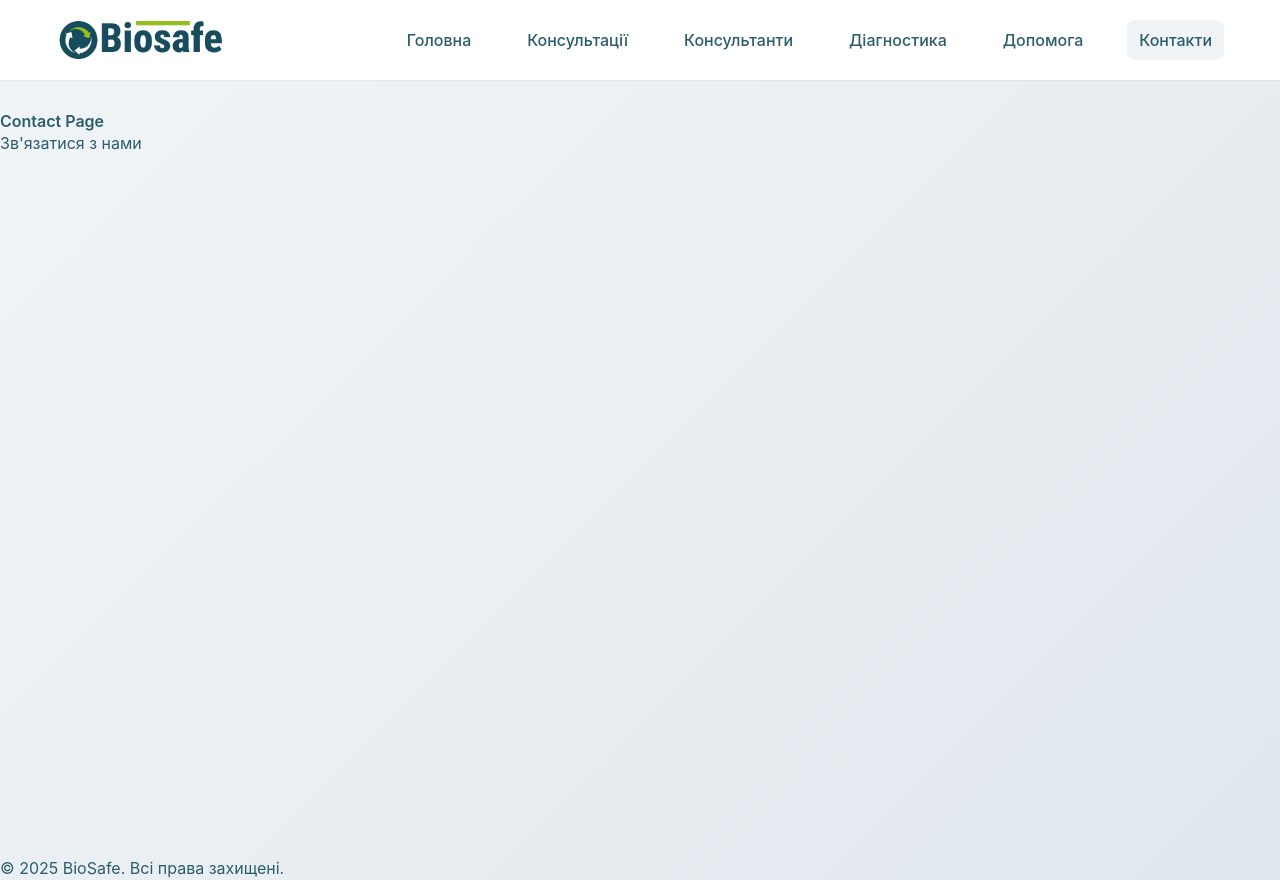
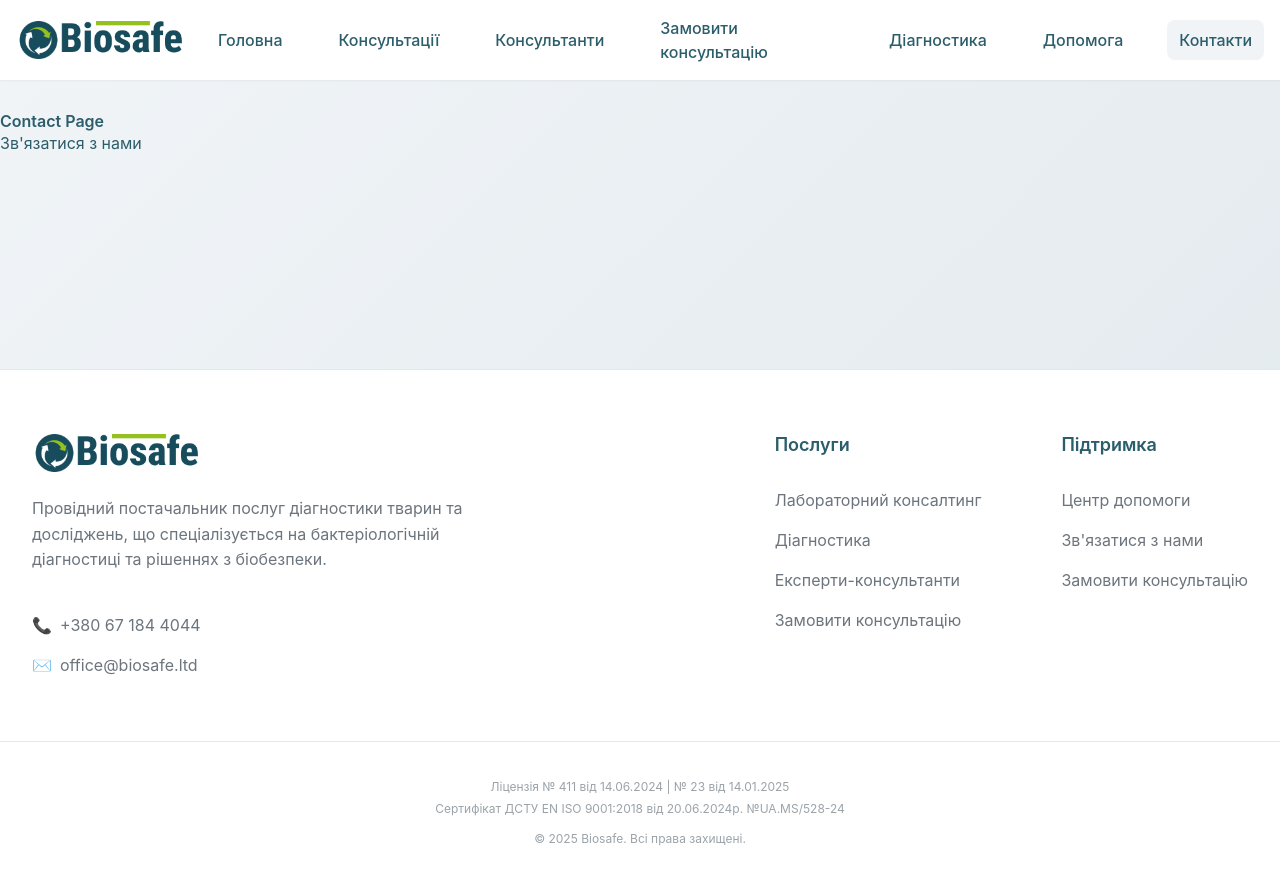
Before and after one commit to Greenfield-Taster/biosafe, a React (Vite) app: page /biosafe/contact in a window 1280 px wide. Built offline with nearby package versions, Linux system fonts and the light colour scheme.

Commit message:
Add footer and it`s styles

```diff
--- a/src/components/Footer.jsx
+++ b/src/components/Footer.jsx
@@ -1,11 +1,81 @@
 import React from "react";
+import { Link } from "react-router-dom";
+import logo from "../assets/Logo-Biosafe.png";
 import "../styles/components/Footer.scss";
 
 const Footer = () => {
   return (
     <footer className="footer">
       <div className="footer__container">
-        <p className="footer__text">© 2025 BioSafe. Всі права захищені.</p>
+        <div className="footer__about">
+          <div className="footer__logo">
+            <img src={logo} alt="Biosafe" />
+          </div>
+          <p>
+            Провідний постачальник послуг діагностики тварин та досліджень, що
+            спеціалізується на бактеріологічній діагностиці та рішеннях з
+            біобезпеки.
+          </p>
+          <div className="footer__contact">
+            <div className="footer__contact-item">
+              <span>📞</span>
+              <span>+380 67 184 4044</span>
+            </div>
+            <div className="footer__contact-item">
+              <span>✉️</span>
+              <span>office@biosafe.ltd</span>
+            </div>
+          </div>
+        </div>
+
+        <div className="footer__links">
+          <div className="footer__column">
+            <h4>Послуги</h4>
+            <ul>
+              <li>
+                <Link to="/consulting">Лабораторний консалтинг</Link>
+              </li>
+              <li>
+                <Link to="/diagnostics">Діагностика</Link>
+              </li>
+              <li>
+                <Link to="/consultants">Експерти-консультанти</Link>
+              </li>
+              <li>
+                <Link to="/request-consultation">Замовити консультацію</Link>
+              </li>
+            </ul>
+          </div>
+
+          <div className="footer__column">
+            <h4>Підтримка</h4>
+            <ul>
+              <li>
+                <Link to="/help">Центр допомоги</Link>
+              </li>
+              <li>
+                <Link to="/contact">Зв'язатися з нами</Link>
+              </li>
+              <li>
+                <Link to="/request-consultation">Замовити консультацію</Link>
+              </li>
+            </ul>
+          </div>
+        </div>
+      </div>
+
+      <div className="footer__bottom">
+        <div className="footer__bottom-content">
+          <div className="footer__licenses">
+            <p>Ліцензія № 411 від 14.06.2024 | № 23 від 14.01.2025</p>
+            <p>
+              Сертифікат ДСТУ EN ISO 9001:2018 від 20.06.2024р. №UA.MS/528-24
+            </p>
+          </div>
+          <div className="footer__copyright">
+            <p>© 2025 Biosafe. Всі права захищені.</p>
+          </div>
+        </div>
       </div>
     </footer>
   );
--- a/src/styles/components/Footer.scss
+++ b/src/styles/components/Footer.scss
@@ -1,12 +1,311 @@
-// Footer Component Styles
+@import "../variables.scss";
+
 .footer {
-  // Основні стилі для футера
+  background: $white;
+  border-top: 1px solid #e5e7eb;
+  padding: $spacing-16 0 $spacing-8;
+  color: $text-secondary;
 
   &__container {
-    // Контейнер футера
+    max-width: 1400px;
+    margin: 0 auto;
+    padding: 0 $spacing-8;
+    display: grid;
+    grid-template-columns: 1fr auto;
+    gap: $spacing-20;
+    align-items: start;
   }
 
-  &__text {
-    // Текст футера
+  &__about {
+    max-width: 450px;
+
+    .footer__logo {
+      display: flex;
+      align-items: center;
+      gap: $spacing-3;
+      margin-bottom: $spacing-6;
+
+      img {
+        width: 190px;
+      }
+
+      span {
+        font-size: $font-size-2xl;
+        font-weight: $font-weight-semibold;
+        color: $primary-color;
+        font-family: $font-family-display;
+      }
+    }
+
+    p {
+      font-size: $font-size-base;
+      line-height: $line-height-relaxed;
+      color: $text-secondary;
+      margin-bottom: $spacing-10;
+    }
+  }
+
+  &__contact {
+    display: flex;
+    flex-direction: column;
+    gap: $spacing-4;
+
+    &-item {
+      display: flex;
+      align-items: center;
+      gap: $spacing-2;
+      font-size: $font-size-base;
+      color: $text-secondary;
+
+      span:first-child {
+        font-size: 16px;
+        color: $primary-color;
+      }
+    }
+  }
+
+  &__links {
+    display: flex;
+    gap: $spacing-20;
+  }
+
+  &__column {
+    h4 {
+      font-size: $font-size-lg;
+      font-weight: $font-weight-semibold;
+      color: $text-primary;
+      margin-bottom: $spacing-8;
+      font-family: $font-family-display;
+    }
+
+    ul {
+      list-style: none;
+      padding: 0;
+      margin: 0;
+      display: flex;
+      flex-direction: column;
+      gap: $spacing-4;
+
+      li {
+        a {
+          font-size: $font-size-base;
+          color: $text-secondary;
+          text-decoration: none;
+          transition: color $transition-normal;
+
+          &:hover {
+            color: $primary-color;
+          }
+        }
+      }
+    }
+  }
+
+  &__bottom {
+    margin-top: $spacing-16;
+    padding-top: $spacing-8;
+    border-top: 1px solid #e5e7eb;
+
+    &-content {
+      max-width: 1400px;
+      margin: 0 auto;
+      padding: 0 $spacing-8;
+      text-align: center;
+    }
+  }
+
+  &__licenses {
+    margin-bottom: $spacing-3;
+
+    p {
+      font-size: $font-size-xs;
+      color: $text-muted;
+      margin: $spacing-1 0;
+    }
+  }
+
+  &__copyright {
+    p {
+      font-size: $font-size-xs;
+      color: $text-muted;
+      margin: 0;
+    }
   }
 }
+
+// Планшети
+@media (max-width: $breakpoint-lg) {
+  .footer {
+    padding: $spacing-12 0 $spacing-6;
+
+    &__container {
+      grid-template-columns: 1fr;
+      gap: $spacing-12;
+      padding: 0 $container-padding;
+    }
+
+    &__about {
+      max-width: none;
+      text-align: center;
+    }
+
+    &__links {
+      justify-content: center;
+      gap: $spacing-16;
+    }
+
+    &__bottom {
+      margin-top: $spacing-12;
+      padding-top: $spacing-6;
+
+      &-content {
+        padding: 0 $container-padding;
+      }
+    }
+  }
+}
+
+// Мобільні пристрої
+@media (max-width: $breakpoint-md) {
+  .footer {
+    padding: $spacing-8 0 $spacing-4;
+
+    &__container {
+      gap: $spacing-8;
+      padding: 0 $spacing-3;
+    }
+
+    &__about {
+      .footer__logo {
+        justify-content: center;
+        margin-bottom: $spacing-5;
+
+        img {
+          width: 28px;
+          height: 28px;
+        }
+
+        span {
+          font-size: $font-size-lg;
+        }
+      }
+
+      p {
+        font-size: $font-size-sm;
+        margin-bottom: $spacing-6;
+      }
+    }
+
+    &__contact {
+      align-items: center;
+      gap: $spacing-3;
+
+      &-item {
+        font-size: $font-size-sm;
+      }
+    }
+
+    &__links {
+      flex-direction: column;
+      gap: $spacing-8;
+      text-align: center;
+    }
+
+    &__column {
+      h4 {
+        font-size: $font-size-base;
+        margin-bottom: $spacing-4;
+      }
+
+      ul {
+        gap: $spacing-2;
+
+        li a {
+          font-size: $font-size-sm;
+        }
+      }
+    }
+
+    &__bottom {
+      margin-top: $spacing-8;
+      padding-top: $spacing-4;
+
+      &-content {
+        padding: 0 $spacing-3;
+      }
+    }
+  }
+}
+
+// Малі мобільні пристрої
+@media (max-width: $breakpoint-sm) {
+  .footer {
+    padding: $spacing-6 0 $spacing-3;
+
+    &__container {
+      gap: $spacing-6;
+      padding: 0 $spacing-2;
+    }
+
+    &__about {
+      .footer__logo {
+        margin-bottom: $spacing-4;
+
+        img {
+          width: 24px;
+          height: 24px;
+        }
+
+        span {
+          font-size: $font-size-base;
+        }
+      }
+
+      p {
+        font-size: $font-size-xs;
+        margin-bottom: $spacing-5;
+      }
+    }
+
+    &__contact {
+      gap: $spacing-2;
+
+      &-item {
+        font-size: $font-size-xs;
+      }
+    }
+
+    &__links {
+      gap: $spacing-6;
+    }
+
+    &__column {
+      h4 {
+        font-size: $font-size-sm;
+        margin-bottom: $spacing-3;
+      }
+
+      ul {
+        gap: $spacing-1;
+
+        li a {
+          font-size: $font-size-xs;
+        }
+      }
+    }
+
+    &__bottom {
+      margin-top: $spacing-6;
+      padding-top: $spacing-3;
+
+      &-content {
+        padding: 0 $spacing-2;
+      }
+    }
+
+    &__licenses p,
+    &__copyright p {
+      font-size: 10px;
+    }
+  }
+}
--- a/src/styles/variables.scss
+++ b/src/styles/variables.scss
@@ -103,7 +103,7 @@ $breakpoint-xl: 1280px;
 $breakpoint-2xl: 1536px;
 
 // Container
-$container-max-width: 1200px;
+$container-max-width: 1400px;
 $container-padding: $spacing-4;
 
 // Header
--- a/src/utils/routes.js
+++ b/src/utils/routes.js
@@ -12,6 +12,7 @@ export const NAVIGATION_ITEMS = [
   { path: ROUTES.HOME, name: "Головна" },
   { path: ROUTES.CONSULTING, name: "Консультації" },
   { path: ROUTES.CONSULTANTS, name: "Консультанти" },
+  { path: ROUTES.REQUEST_CONSULTATION, name: "Замовити консультацію" },
   { path: ROUTES.DIAGNOSTICS, name: "Діагностика" },
   { path: ROUTES.HELP, name: "Допомога" },
   { path: ROUTES.CONTACT, name: "Контакти" },
```
